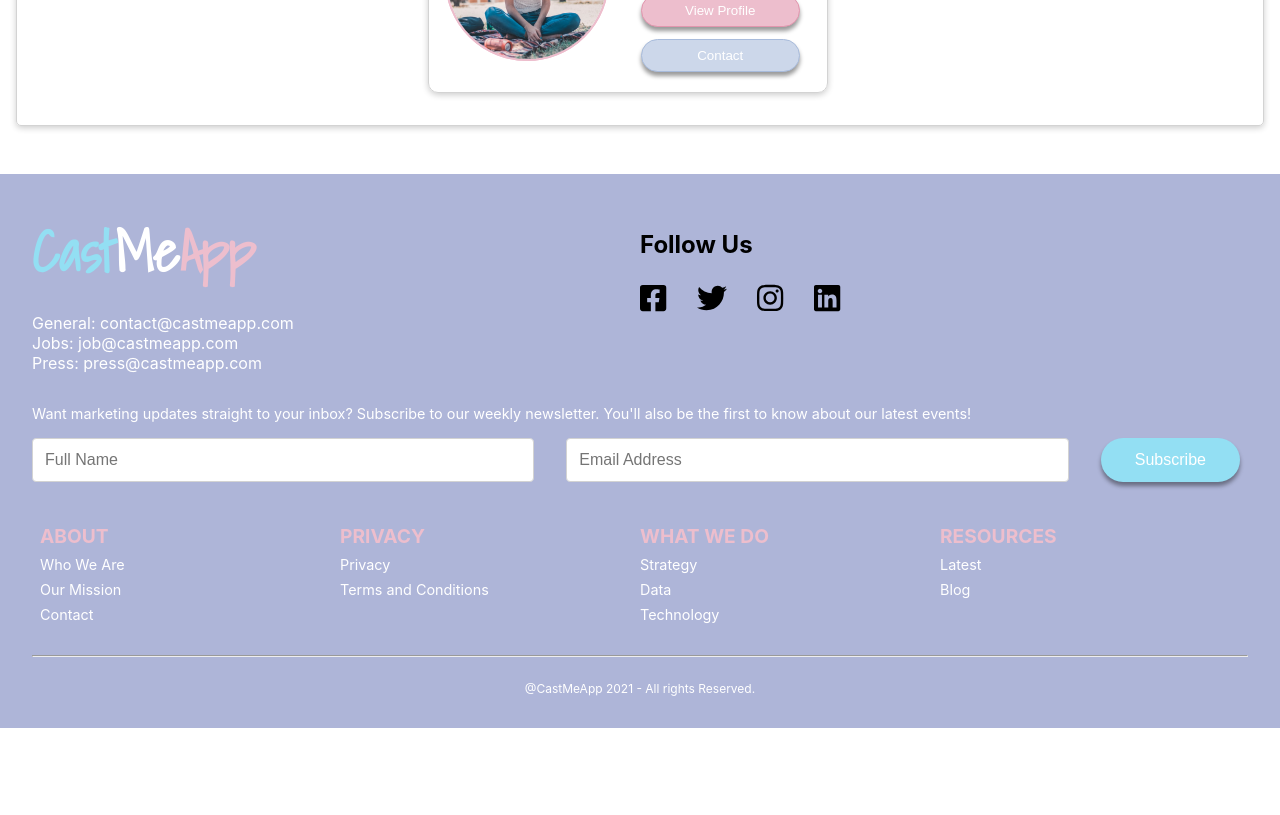
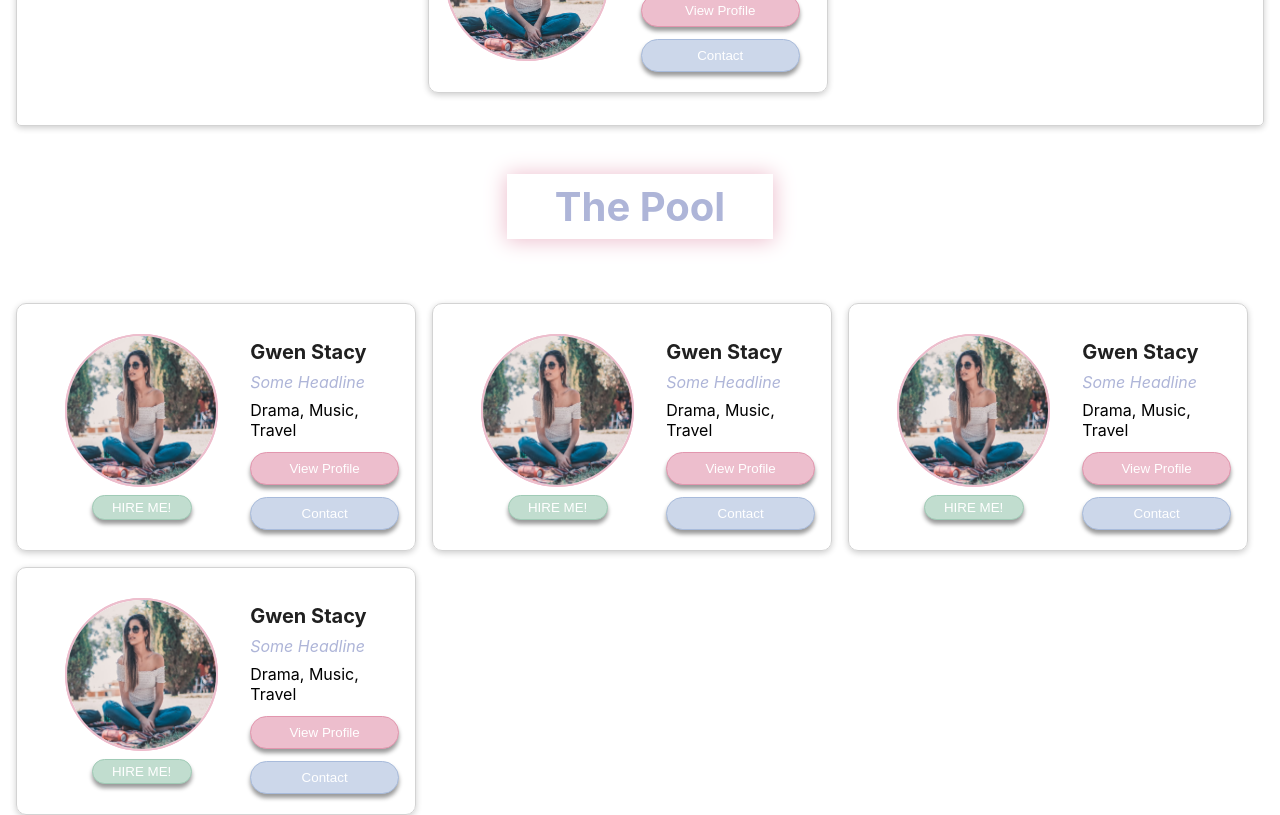
Before and after one commit to FrancisCalizo/ohio-taxidermy-supply, a Next.js app: page /cast in a window 1280 px wide. Shown: the part 1160-1975 px from the top of the page. Before the commit the page ends 1888 px from the top, so only its background shows below. Built offline with nearby package versions, Linux system fonts and the light colour scheme.

Commit message:
feat: implement Pool and influencer card in pool. Add hire me button to card

```diff
--- a/pages/cast/index.tsx
+++ b/pages/cast/index.tsx
@@ -51,6 +51,37 @@ export default function Cast() {
           </div>
         </div>
       </BudgetContainer>
+
+      <div style={{ display: 'flex', justifyContent: 'center' }}>
+        <PageTitle>The Pool</PageTitle>
+      </div>
+
+      <PoolContainer>
+        {[...Array(4)].map((_, key) => (
+          <PoolCard key={key}>
+            <div className="hire-container">
+              <Image
+                src={`/images/talent-profile.jpg`}
+                alt="profile"
+                width={160}
+                height={160}
+                quality={90}
+              />
+
+              <HireButton>Hire Me!</HireButton>
+            </div>
+            <div>
+              <h3>Gwen Stacy</h3>
+              <p className="headline">Some Headline</p>
+              <p className="categories">Drama, Music, Travel</p>
+              <Link href={`/talent/${key}`}>
+                <ViewProfileButton>View Profile</ViewProfileButton>
+              </Link>
+              <ContactButton>Contact</ContactButton>
+            </div>
+          </PoolCard>
+        ))}
+      </PoolContainer>
     </div>
   );
 }
@@ -168,4 +199,39 @@ const ContactButton = styled(ViewProfileButton)`
   ${(props) => props.theme.global.setFocus(props.theme.colors.paleBlue)};
 `;
 
+const PoolContainer = styled.div`
+  display: grid;
+  grid-template-columns: repeat(4, 1fr);
+  padding: 1rem;
+
+  @media (max-width: 1660px) {
+    grid-template-columns: repeat(3, 1fr);
+  }
+`;
+
+const PoolCard = styled(CastCard)`
+  width: auto;
+
+  .hire-container {
+    display: flex;
+    flex-direction: column;
+    align-items: center;
+  }
+`;
+
+const HireButton = styled(ContactButton)`
+  background: ${(props) => props.theme.colors.green};
+  border: 1px solid ${(props) => darken(0.1, props.theme.colors.green)};
+  margin: 0.5rem 0 0 0;
+  padding: 0.25rem;
+  max-width: 100px;
+  text-transform: uppercase;
+
+  &:hover {
+    background: ${(props) => darken(0.1, props.theme.colors.green)};
+  }
+
+  ${(props) => props.theme.global.setFocus(props.theme.colors.green)};
+`;
+
 Cast.getLayout = (page: any) => <SiteLayout>{page}</SiteLayout>;
```
